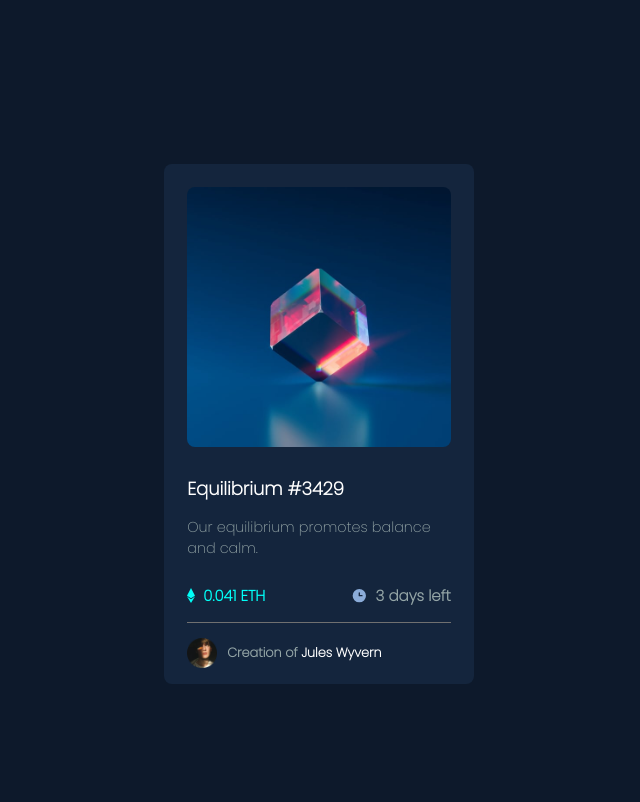
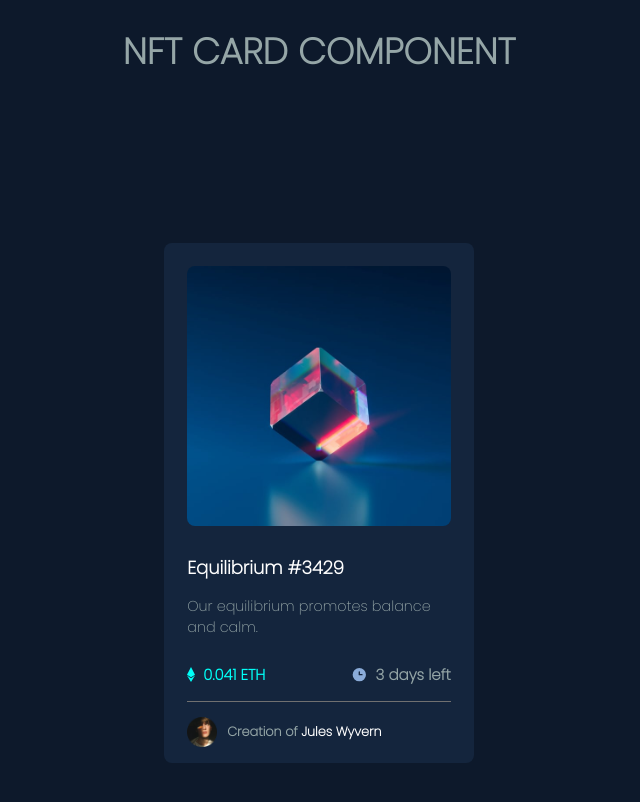
Before and after one commit to Zuvo007/frontend-mentor-nft-card-component-solution, a plain HTML site: page index.html in a window 1280 px wide. Shown: the whole page, without its empty margins (321-961 px from the left). Drawn offline with Linux system fonts and the light colour scheme.

Commit message:
accessibility issue fixed

```diff
--- a/index.html
+++ b/index.html
@@ -11,7 +11,7 @@
 </head>
 
 <body>
-  <h1></h1><!-- for removing accessibility issue -->
+  <h1 class="heading">NFT CARD COMPONENT</h1><!-- for removing accessibility issue -->
   <div class="card-container" role="main">
     <div class="card">
         <img src="./images/image-equilibrium.jpg" alt="" class="card-img">
--- a/styles.css
+++ b/styles.css
@@ -7,6 +7,11 @@ body {
     background-color: hsl(217, 54%, 11%);
     font-size: 18px;
     font-family: 'Poppins', sans-serif;
+}
+.heading {
+   color: hsl(184, 9%, 62%);
+   text-align: center;
+
 }
 
 .card-container {
```
